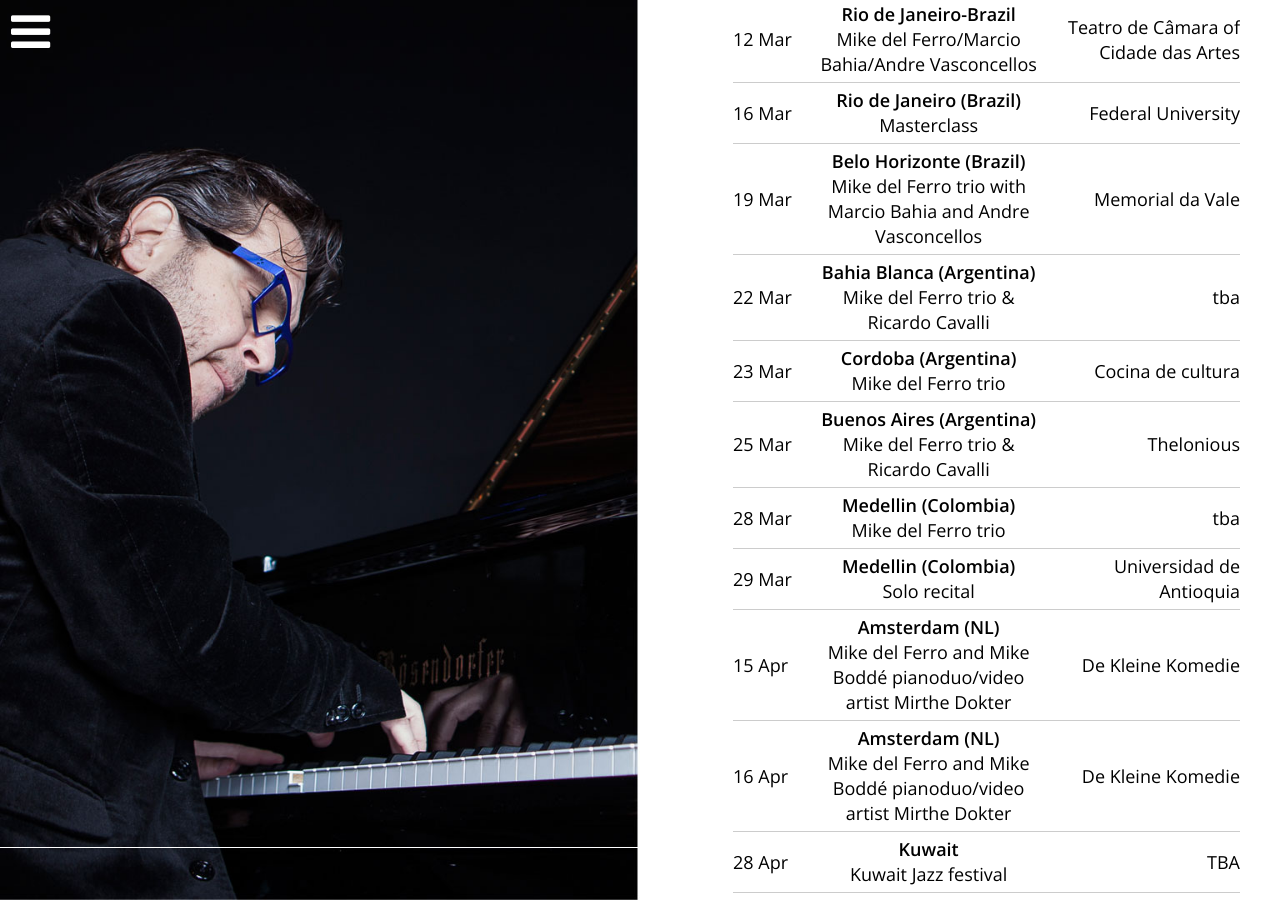
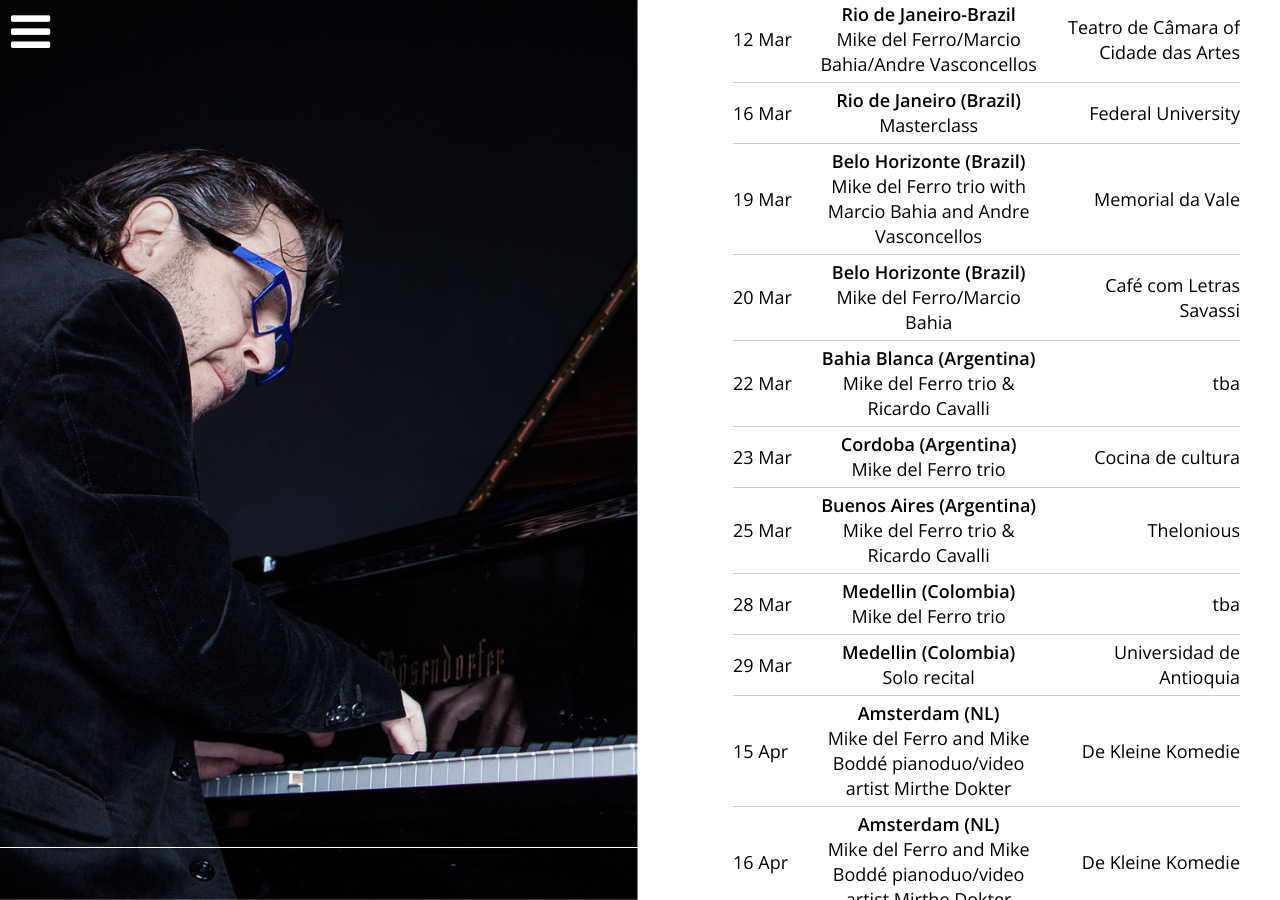
Before and after one commit to mikedelferro/website, a Jekyll site: the page built from agenda.html, in a window 1280 px wide and 900 px high, scrolled down 688 px. Built offline with Jekyll 4.4.1, drawn with Linux system fonts in a browser that asks for light colours; nearby versions of some CDN libraries.

Commit message:
Updated '/_config.yml' via CloudCannon

```diff
--- a/_config.yml
+++ b/_config.yml
@@ -129,3 +129,8 @@ gigs:
     location: Universidad de Antioquia
     venue: Medellin (Colombia)
     url: ''
+  - title: Mike del Ferro/Marcio Bahia
+    date: 2016-03-20T20:00:00.000Z
+    location: Café com Letras Savassi
+    venue: Belo Horizonte (Brazil)
+    url: ''
```
